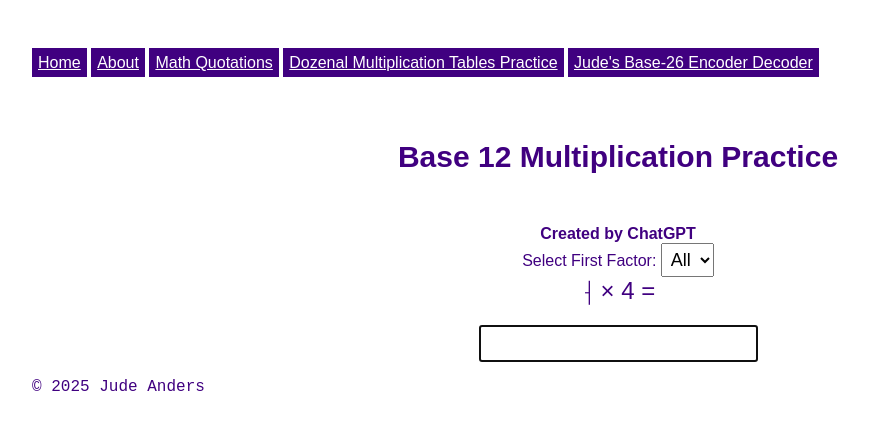
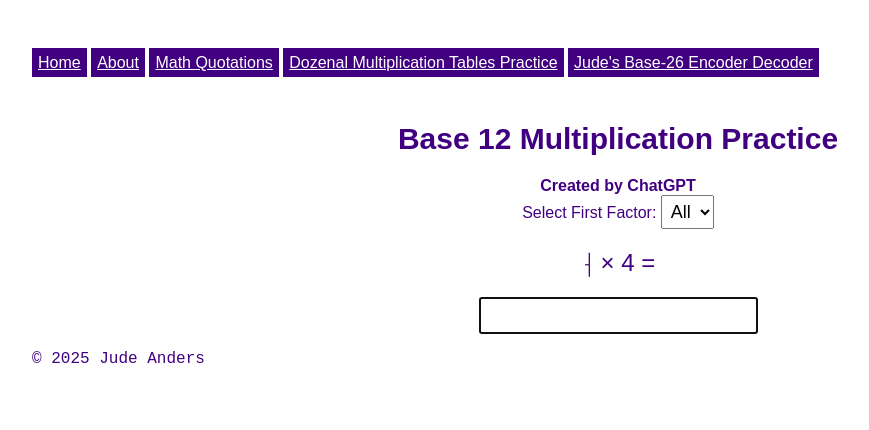
Before and after one commit to 1anderj/judeanders-website, a Jekyll site: the page built from dozenal/index.html, in a window 1280 px wide. Shown: the top 430 px of the page, without its empty margins (22-891 px from the left). Built offline with Jekyll 4.4.1, drawn with Linux system fonts in a browser that asks for light colours; some web fonts are replaced.

Commit message:
dozenal spacing

```diff
--- a/assets/styles/styles.css
+++ b/assets/styles/styles.css
@@ -16,8 +16,12 @@ body {
 
 h1 {
   font-size: 1.875rem;
+}
+
+.page-title {
   padding: 18px 0 30px 0;
 }
+
 .menu-link {
   color: white;
   background-color: #400080;
@@ -34,11 +38,14 @@ h1 {
   min-width: 320px;
   width: 75%;
 }
+
 h2 {
   font-size: 1rem;
   margin: 0;
 }
-
+#dozenal-GPT {
+  margin: 12;
+}
 #math-h2{
   padding: 0 0 12px 0;
 }
@@ -71,7 +78,7 @@ h2 {
 }
 #question {
     font-size: 24px;
-    margin-bottom: 20px;
+    margin: 20px;
 }
 input {
     font-size: 20px;
--- a/dozenal/index.html
+++ b/dozenal/index.html
@@ -4,7 +4,7 @@ title: Dozenal Multiplication Practice
 ---
 <div class="dozenal">
 <h1>Base 12 Multiplication Practice</h1>
-<h2>Created by ChatGPT</h2>
+<h2 id="dozenal-GPT">Created by ChatGPT</h2>
 <label for="firstFactor">Select First Factor:</label>
 <select id="firstFactor">
     <option value="all">All</option>
--- a/index.html
+++ b/index.html
@@ -2,6 +2,6 @@
 layout: default
 title: Home
 ---
-<h1>Welcome to Jude Anders's website.</h1>
+<h1 class="page-title">Welcome to Jude Anders's website.</h1>
 <img src="/assets/images/webspiral.png" alt="Cool geometric, purple-and-white, spirally thing" height="600vh">
 <p class="normal-text">More coming soon.</p>
```
